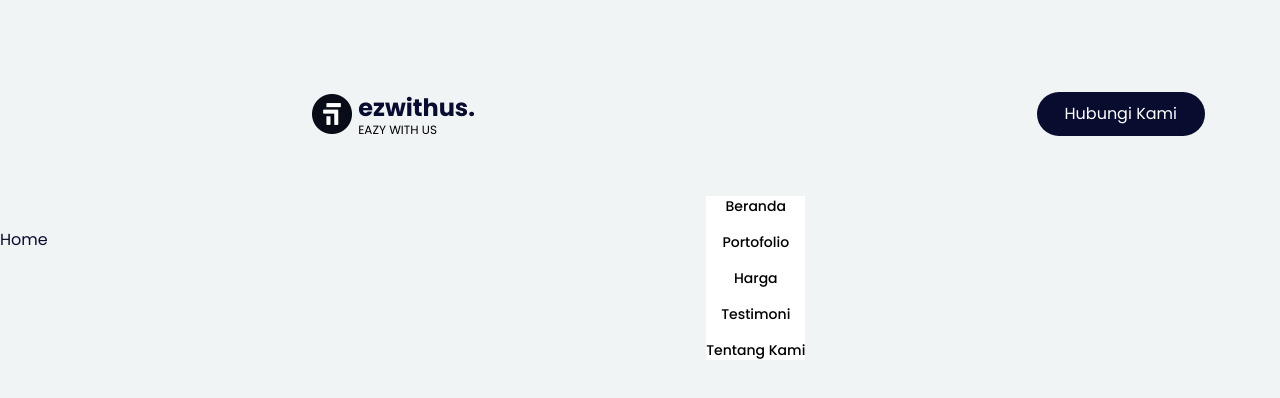
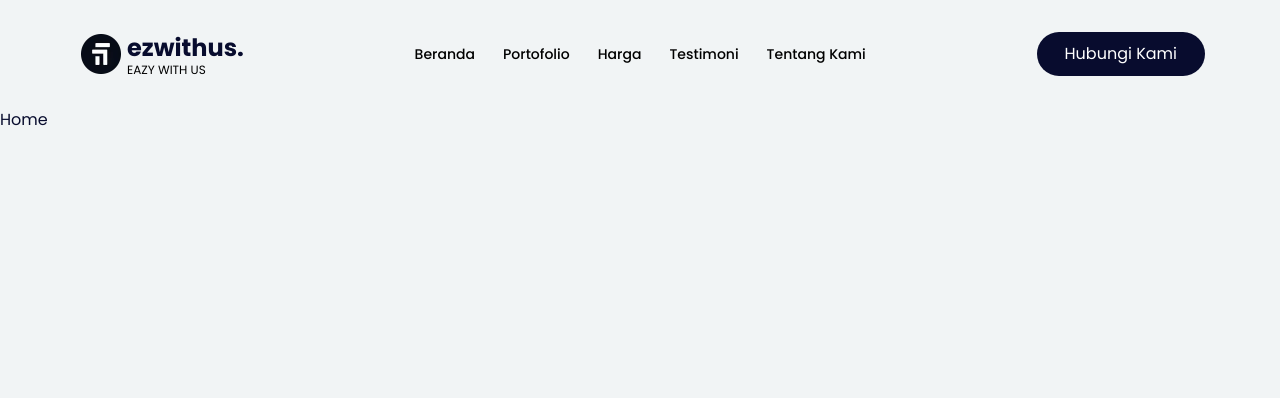
Before and after one commit to fadhluibnu/ezwithus, a Next.js app: page / in a window 1280 px wide. Shown: the top 398 px of the page. Built offline with nearby package versions, Linux system fonts and the light colour scheme.

Commit message:
update navbar

```diff
--- a/app/components/navbar.tsx
+++ b/app/components/navbar.tsx
@@ -17,8 +17,8 @@ const Navbar = () => {
 
     return (
         <nav className="flex w-full px-4 py-5 lg:py-8 lg:px-[75px] items-center justify-between">
-            <button onClick={() => openMenu()}>
-                <img src="/assets/hamburger.webp" alt="menu" width="50px" className='hidden sm:inline-block lg:hidden' />
+            <button onClick={() => openMenu()} className='hidden sm:inline-block lg:hidden'>
+                <img src="/assets/hamburger.webp" alt="menu" width="50px" className='' />
             </button>
             <div className="flex gap-x-1.5">
                 <button onClick={() => openMenu()}>
@@ -32,7 +32,7 @@ const Navbar = () => {
                     </div>
                 </div>
             </div>
-            <ul className={`top-0 left-0 bottom-0 right-0 bg-white ${menu} flex flex-col justify-center items-center lg:flex absolute lg:static gap-x-7 text-2xl text-3xl lg:text-sm font-medium gap-4 duration-300`}>
+            <ul className={`top-0 left-0 bottom-0 right-0 bg-white lg:bg-transparent ${menu} lg:translate-y-0 flex flex-col lg:flex-row justify-center items-center lg:flex absolute lg:static gap-x-7 text-2xl text-3xl lg:text-sm font-medium gap-4 duration-300`}>
                 <li>
                     <Link href="/">Beranda</Link>
                 </li>
```
